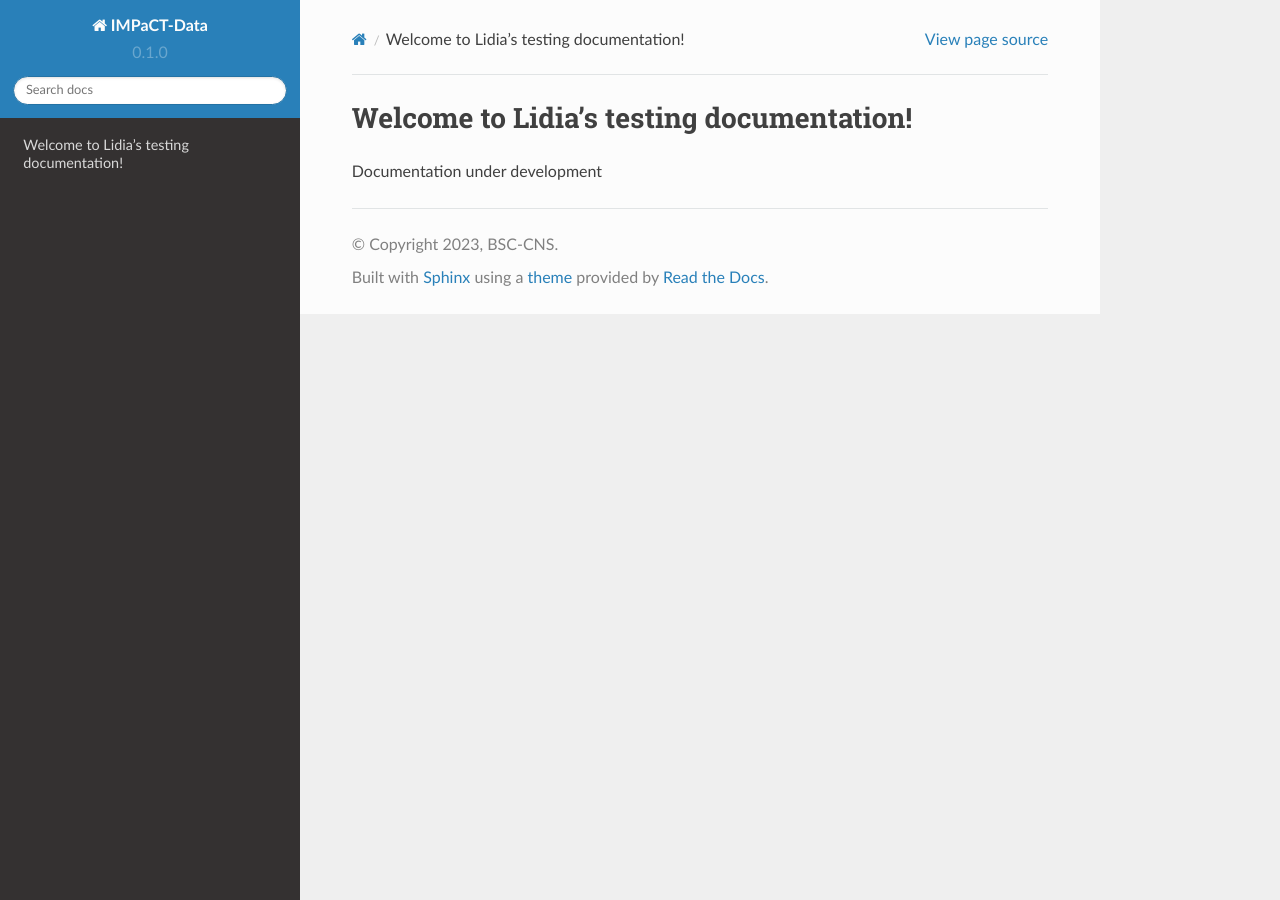
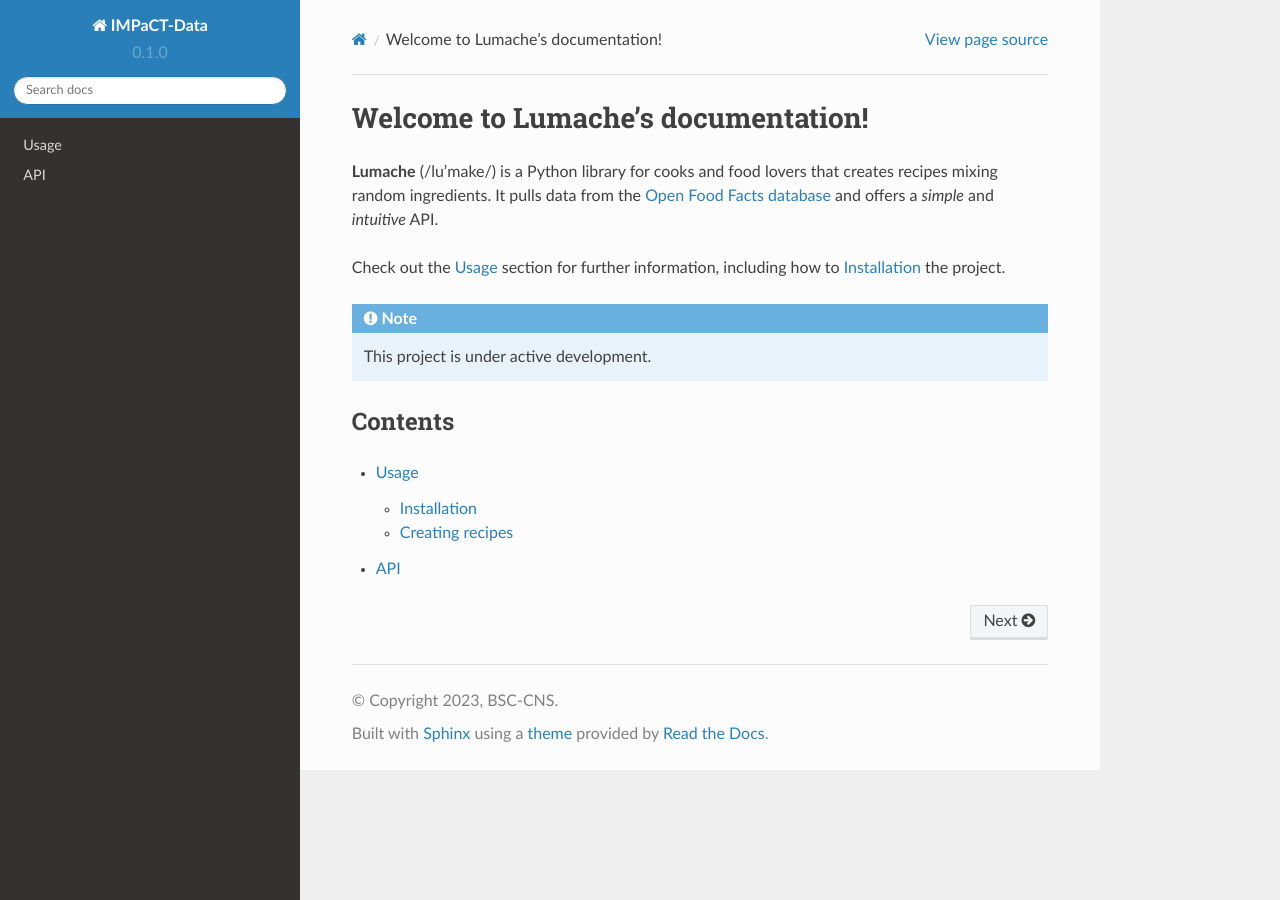
Before and after one commit to lidix91/rtd-test, a Sphinx documentation site: the page built from docs/source/index.rst, in a window 1280 px wide. Built offline with Sphinx 7.4.7 and the Read the Docs theme 2.0.0, drawn with Linux system fonts in a browser that asks for light colours.

Commit message:
Update index.rst

```diff
--- a/docs/source/index.rst
+++ b/docs/source/index.rst
@@ -1,5 +1,22 @@
-Welcome to Lidia's testing documentation!
-=========================================
+Welcome to Lumache's documentation!
+===================================
 
+**Lumache** (/lu'make/) is a Python library for cooks and food lovers
+that creates recipes mixing random ingredients.
+It pulls data from the `Open Food Facts database <https://world.openfoodfacts.org/>`_
+and offers a *simple* and *intuitive* API.
 
-Documentation under development
+Check out the :doc:`usage` section for further information, including
+how to :ref:`installation` the project.
+
+.. note::
+
+   This project is under active development.
+
+Contents
+--------
+
+.. toctree::
+
+   usage
+   api
```
